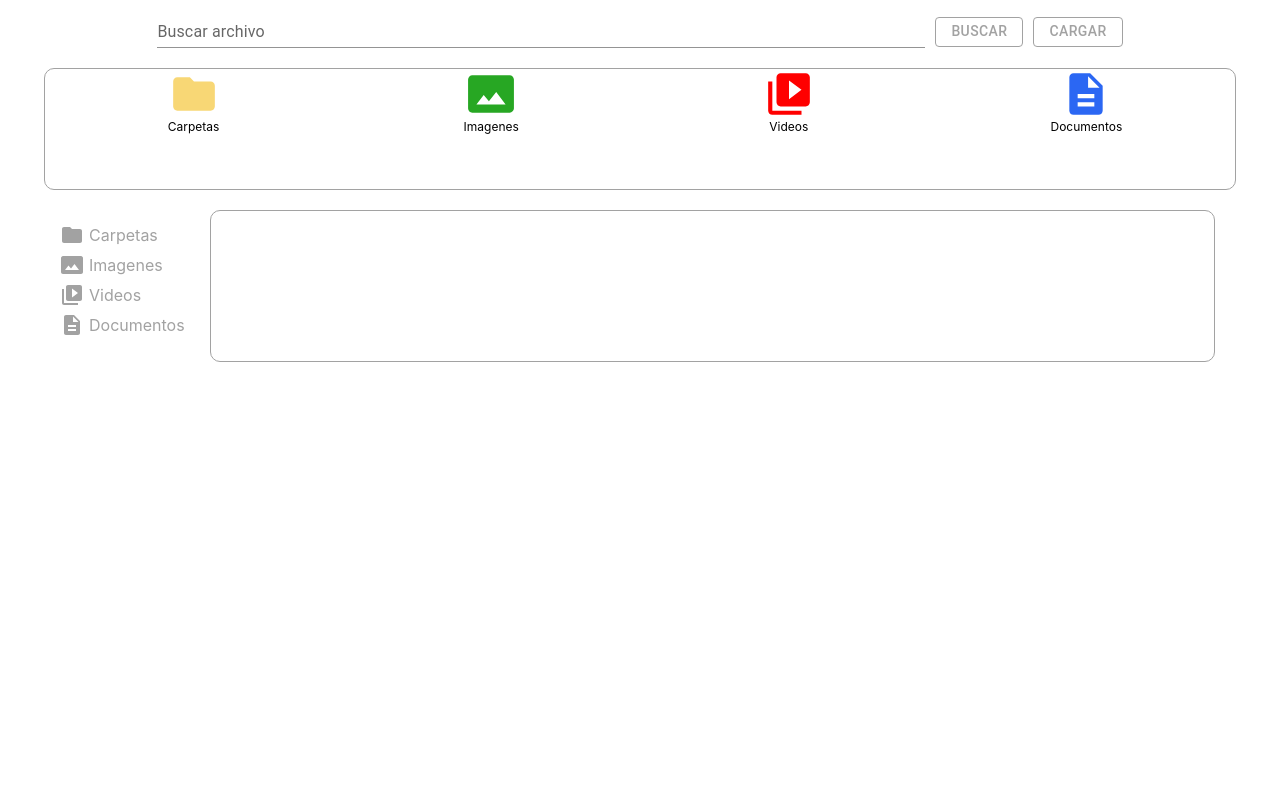
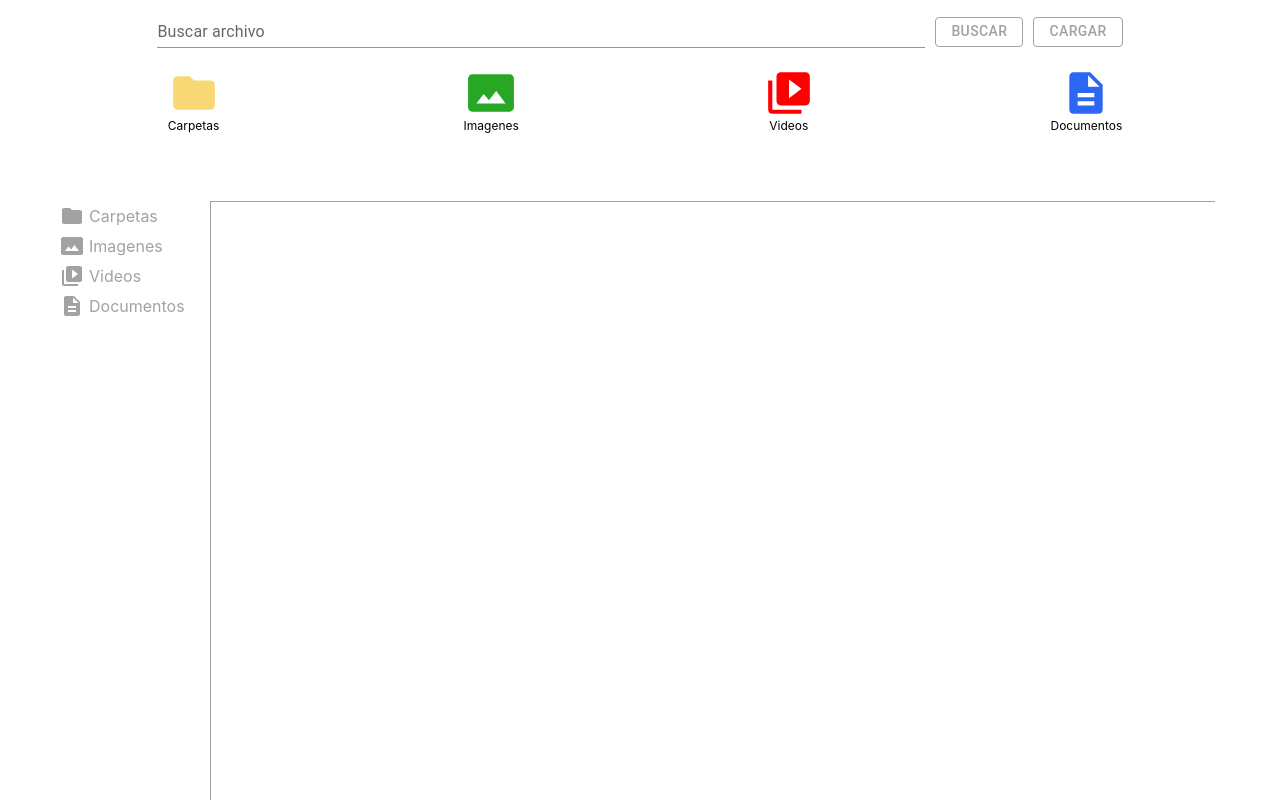
Before and after one commit to rosseab-bit/admin_template_html, a React (Create React App) app in the folder fe/: page / in a window 1280 px wide. Built offline with nearby package versions, Linux system fonts and the light colour scheme.

Commit message:
agrego estilos nuevos

```diff
--- a/fe/src/components/ComponentsStyles.css
+++ b/fe/src/components/ComponentsStyles.css
@@ -25,10 +25,10 @@
   justify-content: space-around;
   width: 93%;
   height: 15vh;
-  border-color: #A2A2A2;
+  /*border-color: #A2A2A2;
   border-radius: 10px;
   border-style: solid;
-  border-width: 1px;
+  border-width: 1px;*/
 }
 .icon-view-operation{
   display: flex;
@@ -81,6 +81,7 @@
   width: 100%;
   flex-direction: row;
   justify-content: space-between;
+  height:100%;
 }
 
 .menu-section {
@@ -91,18 +92,21 @@
   display: flex;
   flex-wrap: wrap;
   margin-right: 65px;
-  margin-top:20px;
-  border-color: #A2A2A2;
-  border-radius: 10px;
-  border-style: solid;
-  border-width: 1px;
+  margin-top:30px;
+  border-top-color: #A2A2A2;
+  border-top-style: solid;
+  border-top-width: 1px;
   width: 100%;
-  height: 100%;
+  height: 95%;
+  overflow-y: auto;
 
 }
 .menu-items-container {
   display: flex;
   flex-direction: column;
+  justify-content: flex-start;
+  height: 100%;
+  border-right: 1px solid #A2A2A2;
 }
 .menu-item {
   display:flex;
```
